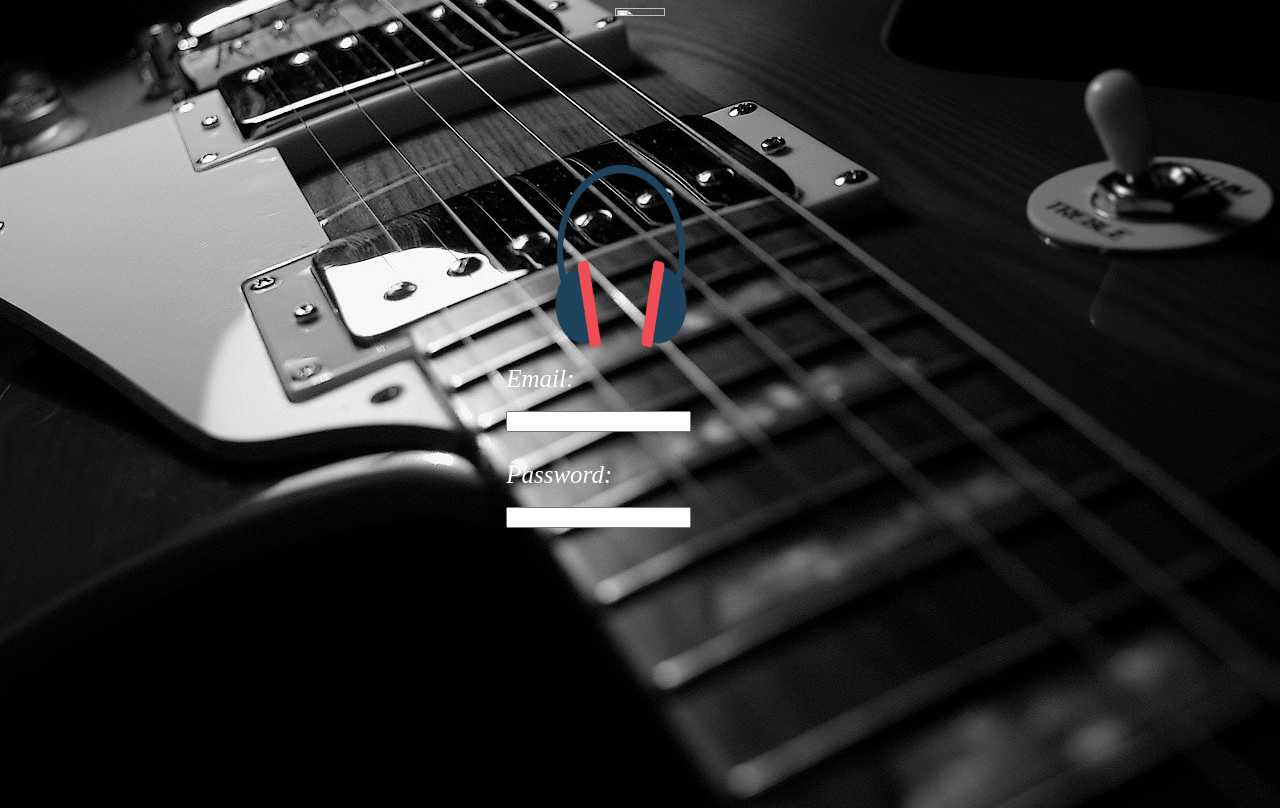
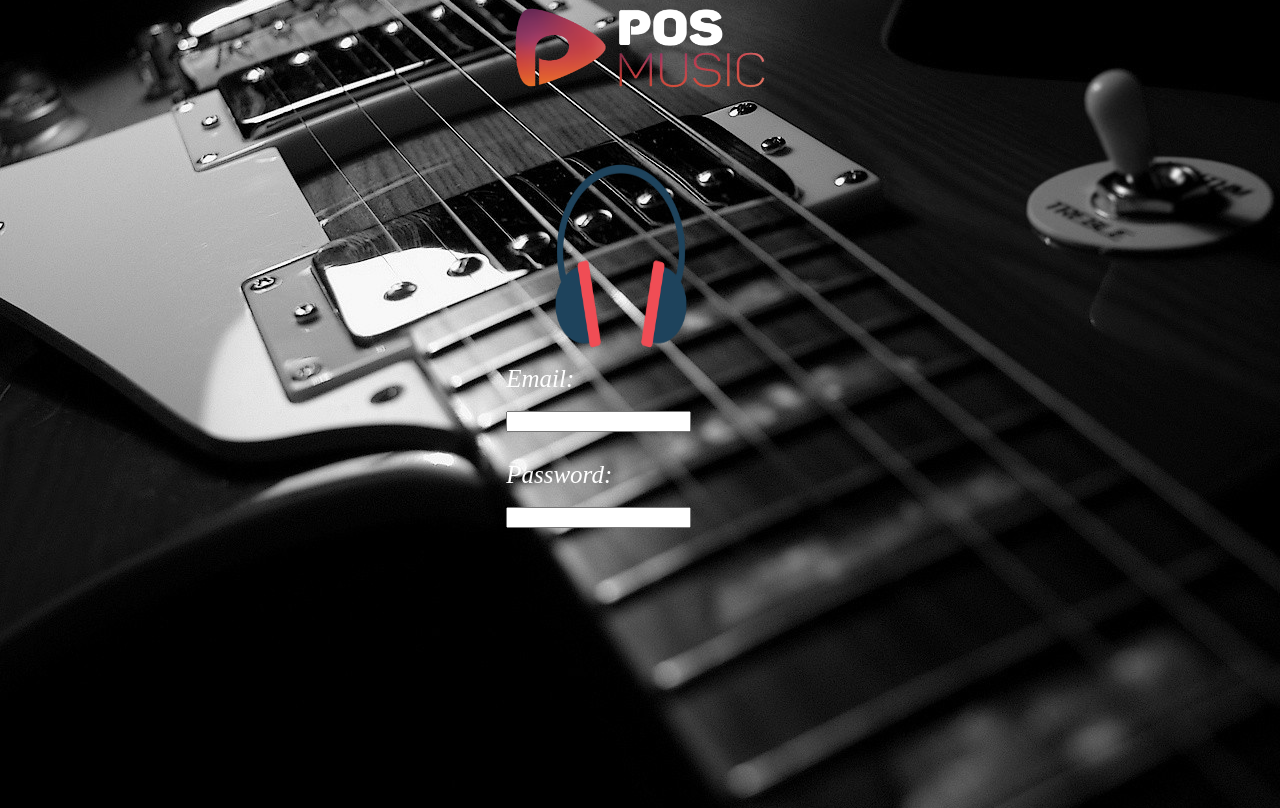
Before and after one commit to KarimLeon/test, a plain HTML site: page index.html in a window 1280 px wide. Drawn offline with Linux system fonts and the light colour scheme.

Commit message:
Update(101)

```diff
--- a/index.html
+++ b/index.html
@@ -14,7 +14,7 @@
 
 <body>
     <header class="main-header" role="banner">
-        <img src="../downloads/faggot.png" alt="Banner Image"/>
+        <img src="Images/banner.png" alt="Banner Image"/>
     </header>
 
 
```
Also changed, not shown: Images/banner.png (added).
